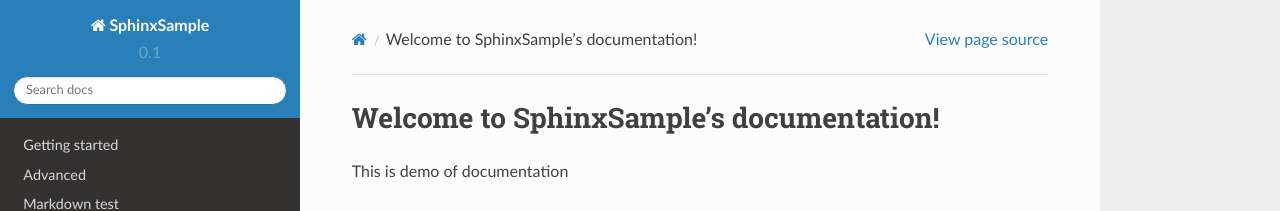
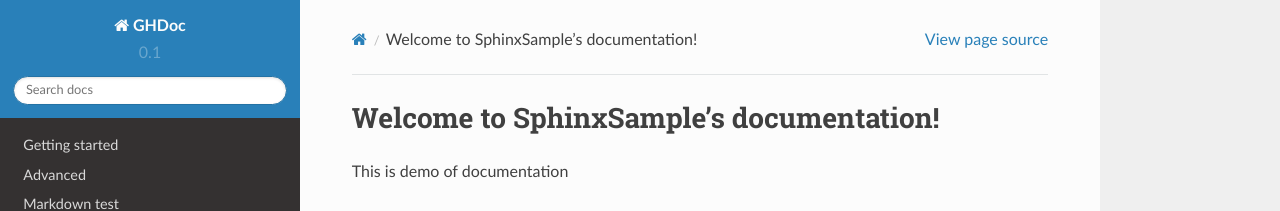
Before and after one commit to KarolKaczmarek/sphinxsample, a Sphinx documentation site: the page built from sphinxdocs/docs/index.rst, in a window 1280 px wide. Shown: the top 211 px of the page. Built offline with Sphinx 7.4.7 and the Read the Docs theme 2.0.0, drawn with Linux system fonts in a browser that asks for light colours.

Commit message:
Update conf.py

```diff
--- a/sphinxdocs/docs/conf.py
+++ b/sphinxdocs/docs/conf.py
@@ -58,7 +58,7 @@ source_suffix = ['.rst', '.md']
 master_doc = 'index'
 
 # General information about the project.
-project = 'SphinxSample'
+project = 'GHDoc'
 copyright = '2015, PowerShell'
 author = 'PowerShell'
 
@@ -223,7 +223,7 @@ html_static_path = ['_static']
 #html_search_scorer = 'scorer.js'
 
 # Output file base name for HTML help builder.
-htmlhelp_basename = 'SphinxSampledoc'
+htmlhelp_basename = 'GHDocdoc'
 
 # -- Options for LaTeX output ---------------------------------------------
 
@@ -245,7 +245,7 @@ latex_elements = {
 # (source start file, target name, title,
 #  author, documentclass [howto, manual, or own class]).
 latex_documents = [
-  (master_doc, 'SphinxSample.tex', 'SphinxSample Documentation',
+  (master_doc, 'GHDoc.tex', 'GHDoc Documentation',
    'PowerShell', 'manual'),
 ]
 
@@ -275,7 +275,7 @@ latex_documents = [
 # One entry per manual page. List of tuples
 # (source start file, name, description, authors, manual section).
 man_pages = [
-    (master_doc, 'SphinxSample', 'SphinxSample Documentation',
+    (master_doc, 'GHDoc', 'GHDoc Documentation',
      [author], 1)
 ]
 
@@ -289,8 +289,8 @@ man_pages = [
 # (source start file, target name, title, author,
 #  dir menu entry, description, category)
 texinfo_documents = [
-  (master_doc, 'SphinxSample', 'SphinxSample Documentation',
-   author, 'SphinxSample', 'One line description of project.',
+  (master_doc, 'GHDoc', 'GHDoc Documentation',
+   author, 'GHDoc', 'One line description of project.',
    'Miscellaneous'),
 ]
 
```
